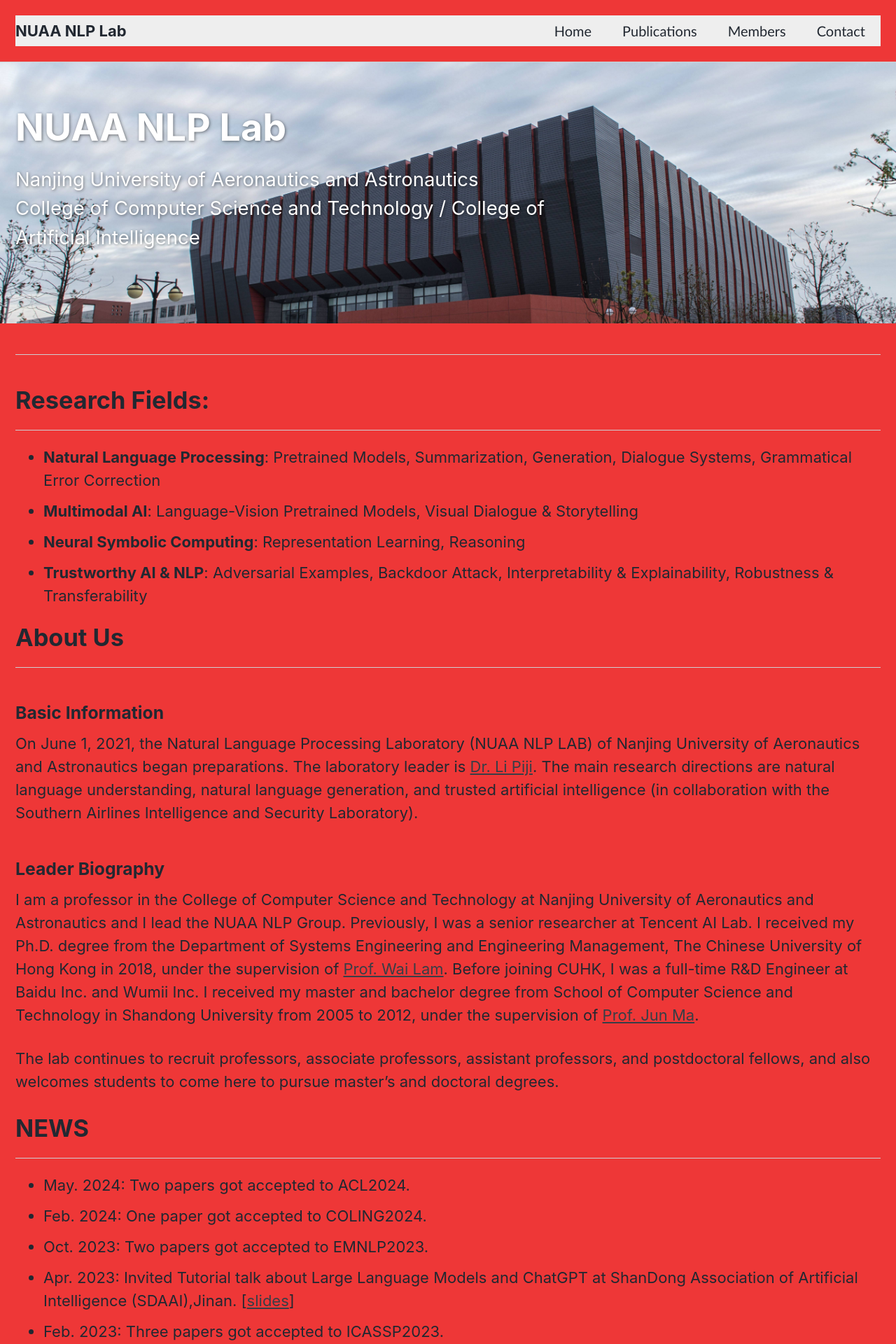
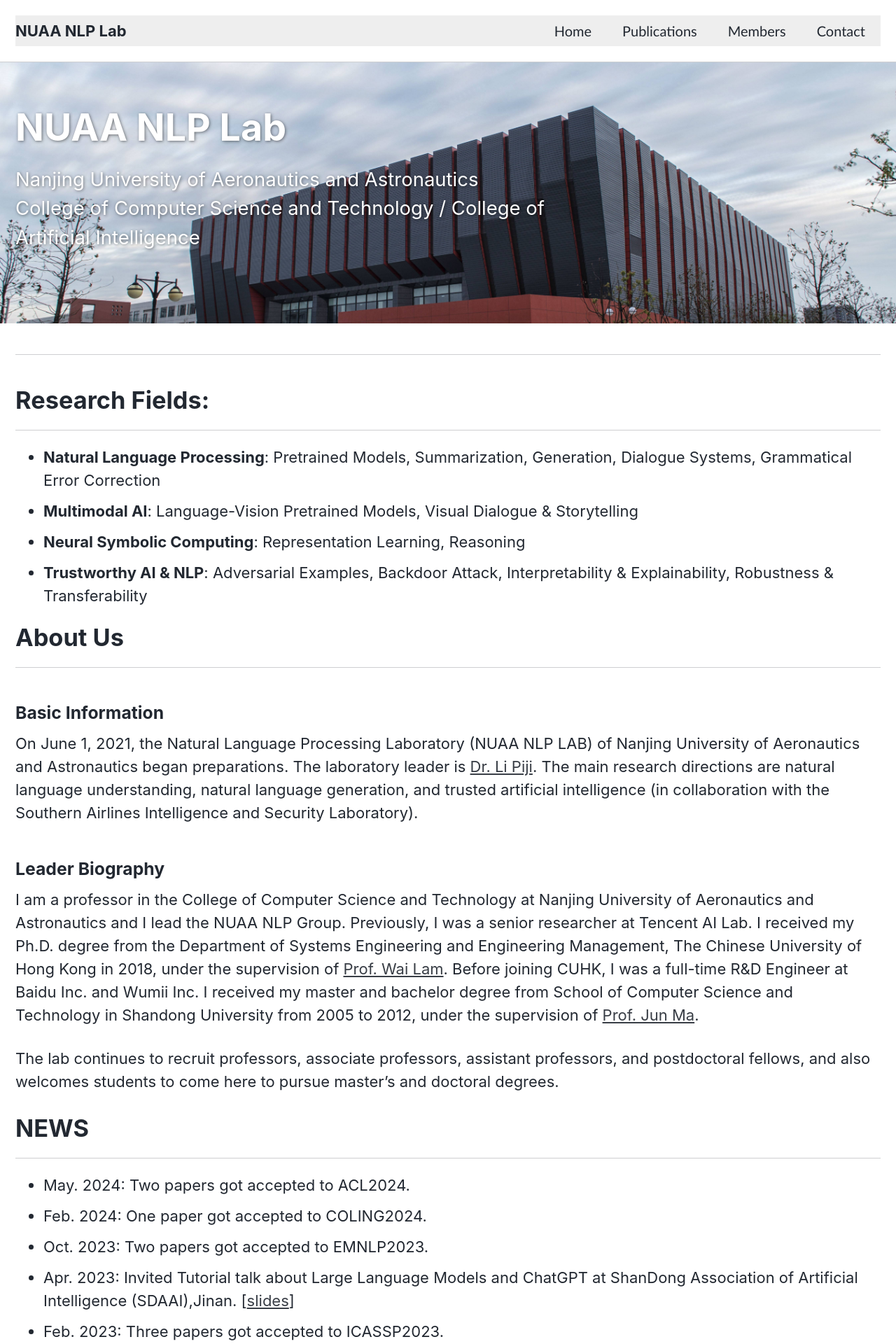
Before and after one commit to nuaa-nlp/nuaa-nlp.github.io, a Jekyll site: the page built from index.md, in a window 1280 px wide. Shown: the top 1920 px of the page at 70% size. Built offline with Jekyll 4.4.1, drawn with Linux system fonts in a browser that asks for light colours; cached includes are drawn as plain includes; comment, search, counter and statistics services are not loaded; a style sheet for code colours, icons or effects is not loaded.

Commit message:
update bg color

```diff
--- a/_layouts/splash.html
+++ b/_layouts/splash.html
@@ -10,7 +10,7 @@ layout: default
 
 <style>
   body {
-    background-color: #ee3737; /* 你选择的颜色 */
+    background-color: #ffffff; /* 你选择的颜色 */
   }
 </style>
 
```
